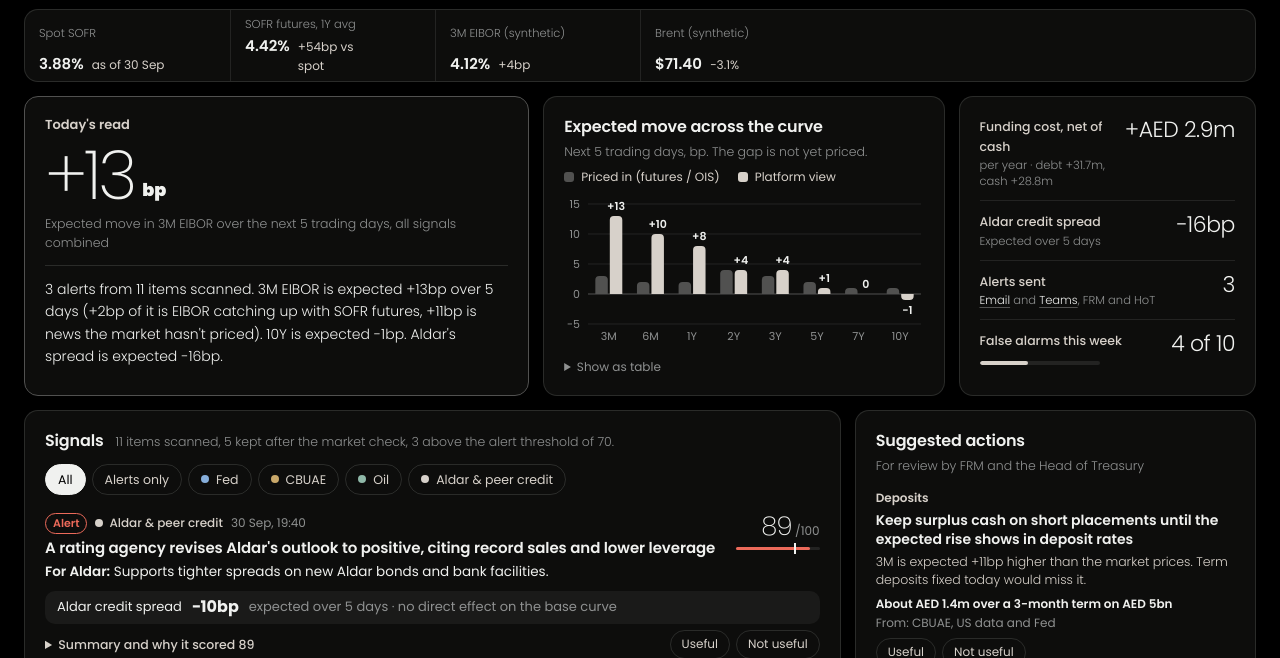
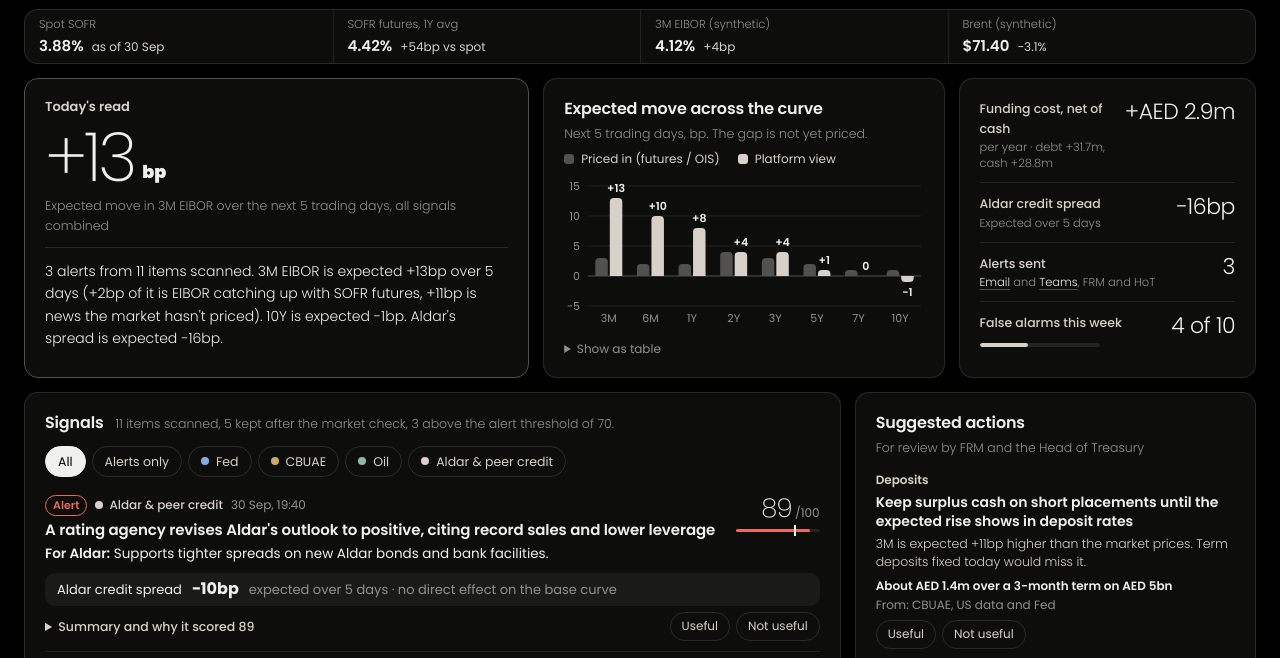
Before and after one commit to aldarsignatureproject/macro-signals, a plain HTML site: page index.html in a window 1280 px wide. Shown: the part 120-778 px from the top of the page. Drawn offline with Linux system fonts and the light colour scheme.

Commit message:
Market strip: fit columns to tile count, keep change on one line

```diff
--- a/index.html
+++ b/index.html
@@ -76,14 +76,15 @@
 .synthetic b{color:var(--ink2);font-weight:600}
 
 /* market strip */
-.ticker{display:grid;grid-template-columns:repeat(6,minmax(0,1fr));background:var(--card);border:1px solid var(--border);border-radius:14px;margin-bottom:14px;overflow:hidden}
+.ticker{display:grid;grid-template-columns:repeat(var(--n,6),minmax(0,1fr));background:var(--card);border:1px solid var(--border);border-radius:14px;margin-bottom:14px;overflow:hidden}
 .tk{padding:6px 14px 6px;border-left:1px solid var(--grid);min-width:0;display:grid;grid-template-columns:auto minmax(30px,1fr);grid-template-rows:auto auto;column-gap:12px;align-items:end}
 .tk .nm{grid-column:1 / -1}
 .tk:first-child{border-left:0}
 .tk .nm{font-size:11.5px;font-weight:300;color:var(--muted);white-space:nowrap;overflow:hidden;text-overflow:ellipsis}
 .tk .ln2{display:flex;align-items:baseline;gap:8px;font-variant-numeric:tabular-nums}
 .tk .vv{font-size:15px;font-weight:600}
-.tk .dd{font-size:12px;color:var(--ink2)}
+.tk .dd{font-size:12px;color:var(--ink2);white-space:nowrap}
+.tk:not(:has(svg)) .ln2{grid-column:1 / -1}
 .tk svg{display:block;margin-bottom:3px}
 @media (max-width:980px){.ticker{grid-template-columns:repeat(3,minmax(0,1fr))}.tk:nth-child(4){border-left:0}.tk:nth-child(n+4){border-top:1px solid var(--grid)}}
 @media (max-width:520px){.ticker{grid-template-columns:repeat(2,minmax(0,1fr))}.tk:nth-child(n){border-left:1px solid var(--grid);border-top:1px solid var(--grid)}.tk:nth-child(odd){border-left:0}.tk:nth-child(-n+2){border-top:0}}
@@ -698,6 +699,7 @@
   return `<svg viewBox="0 0 ${w} ${h}" width="100%" height="${h}" preserveAspectRatio="none" aria-hidden="true"><polyline fill="none" stroke="var(--accent)" stroke-width="1.5" vector-effect="non-scaling-stroke" stroke-linejoin="round" points="${vals.map((v, i) => `${x(i)},${y(v)}`).join(' ')}"/></svg>`;
 }
 function renderMarket() {
+  $('#mkt').style.setProperty('--n', MARKET.length);
   $('#mkt').innerHTML = MARKET.map(r => `<div class="tk" title="Close 30 Sep · change on the day · 20-day trend"><div class="nm">${r.nm}</div><div class="ln2"><span class="vv">${r.v}</span><span class="dd">${r.d}</span></div>${r.s ? spark(r.s) : ''}</div>`).join('');
 }
 /* ---------- EXPOSURE ---------- */
```
